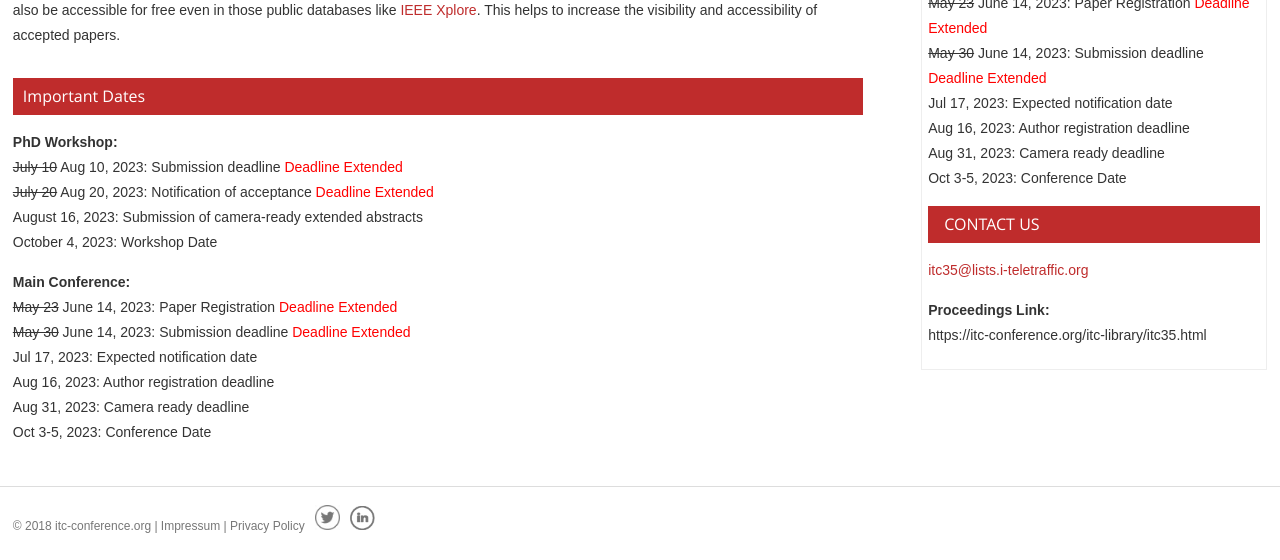
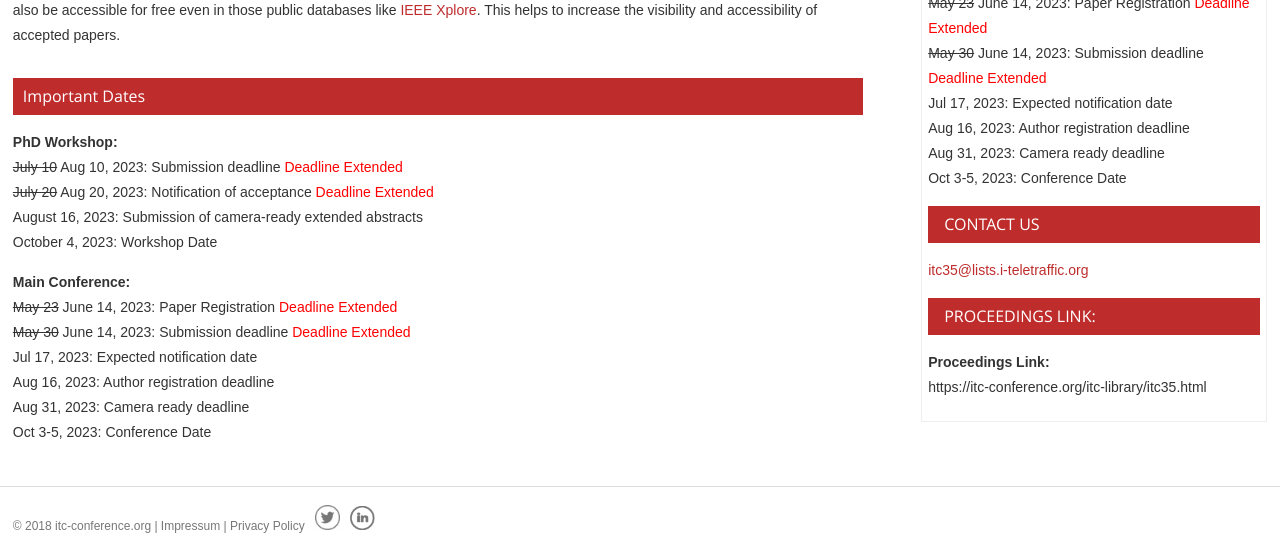
Before and after one commit to ohohlfeld/itc35, a Jekyll site: the page built from index.md, in a window 1280 px wide. Shown: the part 894-1454 px from the top of the page. Built offline with Jekyll 4.4.1, drawn with Linux system fonts in a browser that asks for light colours.

Commit message:
Update default.html

```diff
--- a/_layouts/default.html
+++ b/_layouts/default.html
@@ -90,6 +90,7 @@
                         </p>
                     </div>
                 </div>
+                <div class="right_links">Proceedings Link:</div>
                 <div class=" typo3-neos-nodetypes-text">
                     <div>
                         <p>
```
